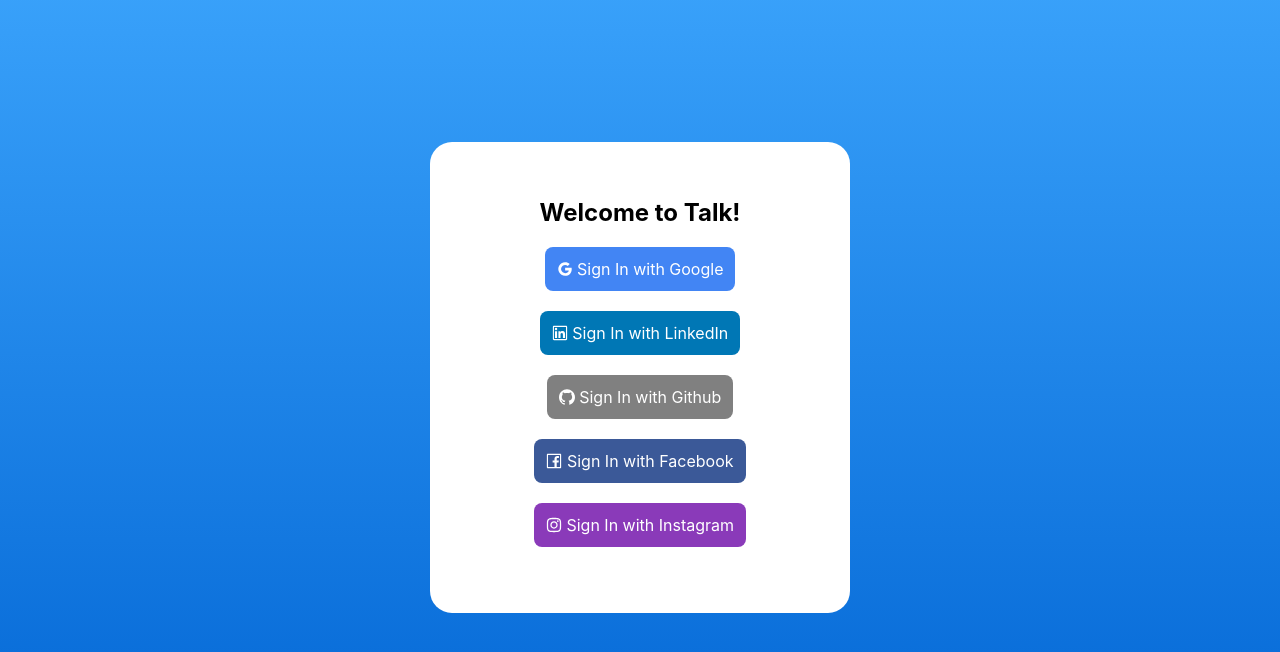
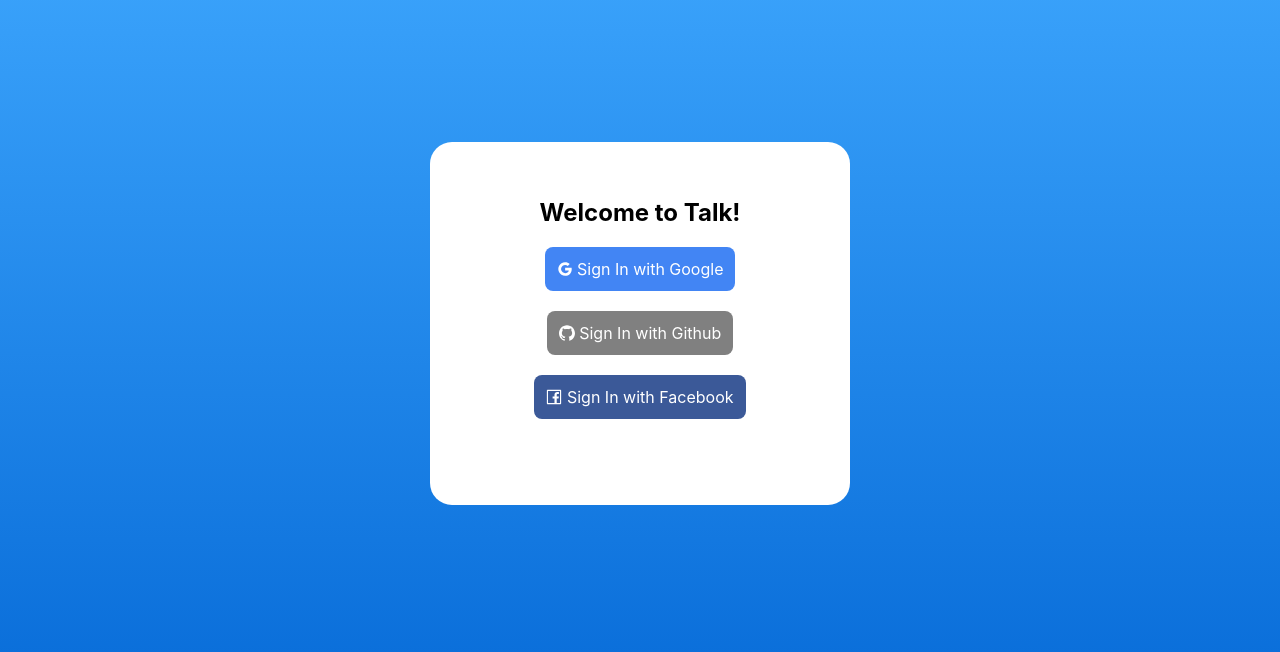
Before and after one commit to GauravTanwar15/Chatting-app, a React (Create React App) app: page / in a window 1280 px wide. Shown: the part 114-766 px from the top of the page. Built offline with nearby package versions, Linux system fonts and the light colour scheme; no server answers.

Commit message:
Add github auth

```diff
--- a/src/components/Login.js
+++ b/src/components/Login.js
@@ -18,18 +18,10 @@
 
                     <GoogleOutlined /> Sign In with Google
                 </div>
-
-                <br /> <br />
-                <div
-                    className="login-button linkedin"
-                >
-
-                    <LinkedinOutlined /> Sign In with LinkedIn
-                </div>
-
                 <br /> <br />
                 <div
                     className="login-button github"
+                    onClick={() => auth.signInWithRedirect(new firebase.auth.GithubAuthProvider())}
                 >
 
                     <GithubOutlined /> Sign In with Github
@@ -43,13 +35,6 @@
                     <FacebookOutlined /> Sign In with Facebook
                 </div>
                 <br /> <br />
-
-                <div
-                    className="login-button instagram"
-                >
-
-                    <InstagramOutlined /> Sign In with Instagram
-                </div>
             </div>
         </div>
     );
```
